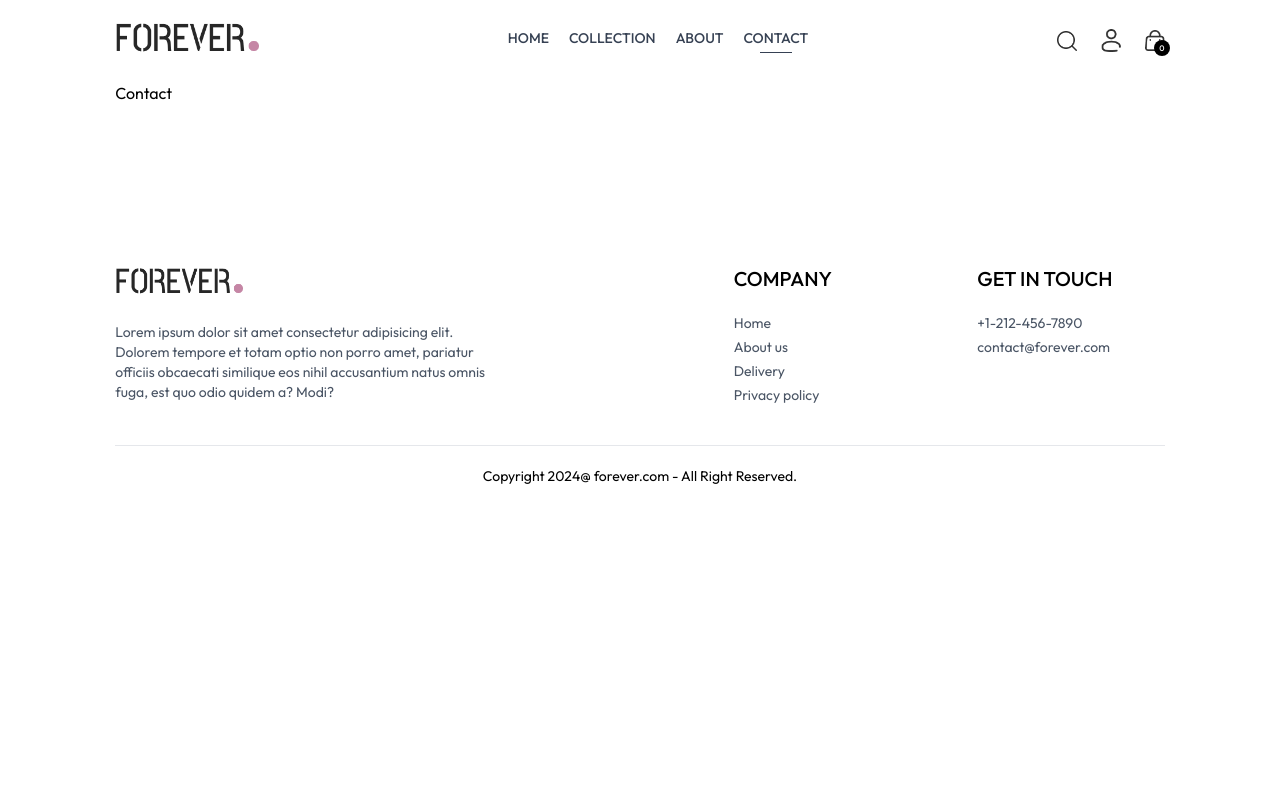
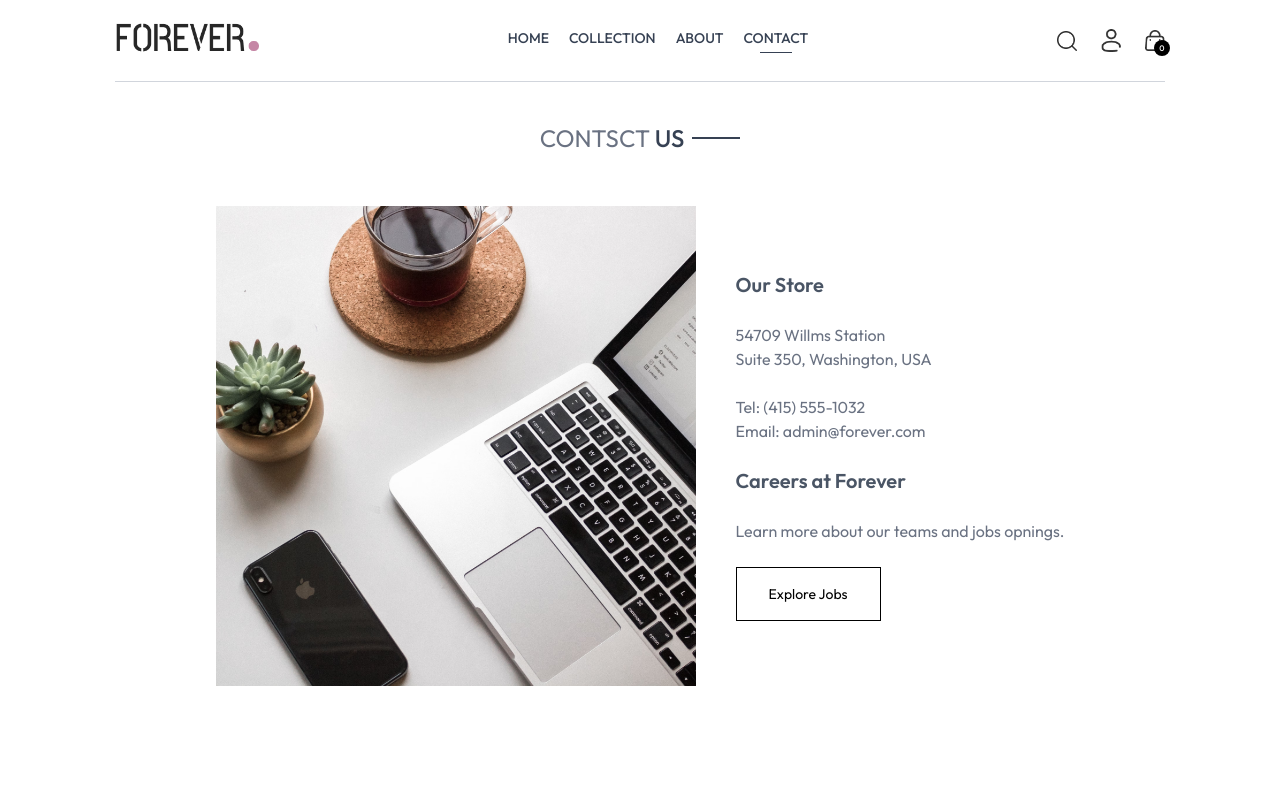
Before and after one commit to Zzamanapu/E-commerceClothing, a React (Vite) app in the folder frontend/: page /contact in a window 1280 px wide. Shown: the top 800 px of the page. Built offline with nearby package versions, Linux system fonts and the light colour scheme.

Commit message:
Complete: Contact page

```diff
--- a/frontend/src/pages/Contact.tsx
+++ b/frontend/src/pages/Contact.tsx
@@ -1,8 +1,29 @@
 import React from 'react'
+import Title from '../components/Title'
+import { assets } from '../assets/assets'
+import NewsletterBox from '../components/NewsletterBox'
 
 const Contact = () => {
   return (
-    <div>Contact</div>
+    <div>
+      <div className='text-center text-2xl pt-10 border-t border-gray-300'>
+        <Title text1={'CONTSCT'} text2={'US'} />
+      </div>
+
+      <div className='my-10 flex flex-col justify-center md:flex-row gap-10 mb-28'>
+        <img className='w-full md:max-w-[480px]' src={assets.contact_img} alt="" />
+        <div className='flex flex-col justify-center items-start gap-6'>
+          <p className='font-semibold text-xl text-gray-600'>Our Store</p>
+          <p className='text-gray-500'>54709 Willms Station <br /> Suite 350, Washington, USA</p>
+          <p className='text-gray-500'>Tel: (415) 555-1032 <br /> Email: admin@forever.com</p>
+          <p className='font-semibold text-xl text-gray-600'>Careers at Forever</p>
+          <p className='text-gray-500'>Learn more about our teams and jobs opnings.</p>
+          <button className='border border-black px-8 py-4 text-sm hover:bg-black hover:text-white transition-all duration-500'>Explore Jobs</button>
+        </div>
+      </div>
+
+      <NewsletterBox />
+    </div>
   )
 }
 
```
